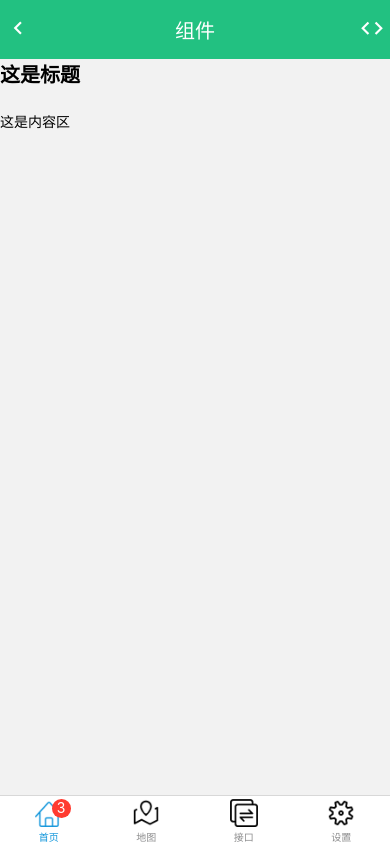
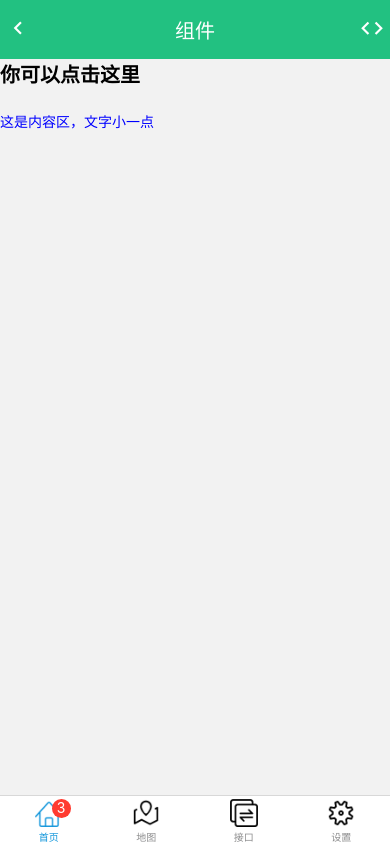
Before and after one commit to king2088/react-native-app-demo, a React Native app: screen /TextComponents in a window 390 px wide. Built offline with nearby package versions, Linux system fonts and the light colour scheme.

Commit message:
fix app package and fix text componet

```diff
--- a/src/components/homeComponents/TextComponents/TextComponents.js
+++ b/src/components/homeComponents/TextComponents/TextComponents.js
@@ -6,25 +6,27 @@ class TextComponents extends Component {
     constructor(props) {
         super(props)
         this.state = {
-            titleText: '这是标题',
-            bodyText: '这是内容区'
+            titleText: '你可以点击这里',
+            bodyText: '这是内容区，文字小一点'
         }
     }
 
     onPressTitle() {
-        setTitleText("Bird's Nest [pressed]");
+        this.setState({
+            titleText: '标题已经被点击'
+        })
     }
 
     render() {
         return (
             <View>
                 <Text style={styles.baseText}>
-                <Text style={styles.titleText} onPress={() => {this.onPressTitle}}>
+                <Text style={styles.titleText} onPress={() => {this.onPressTitle()}}>
                     {this.state.titleText}
                     {"\n"}
                     {"\n"}
                 </Text>
-                <Text numberOfLines={5}>{this.state.bodyText}</Text>
+                <Text style={styles.content} numberOfLines={5}>{this.state.bodyText}</Text>
             </Text>
             </View>
         )
@@ -38,6 +40,9 @@ const styles = StyleSheet.create({
     titleText: {
         fontSize: 20,
         fontWeight: "bold"
+    },
+    content: {
+        color: 'blue'
     }
 })
 
```
Also changed, not shown: 7 other files (tests, documents, lock files or other folders).
